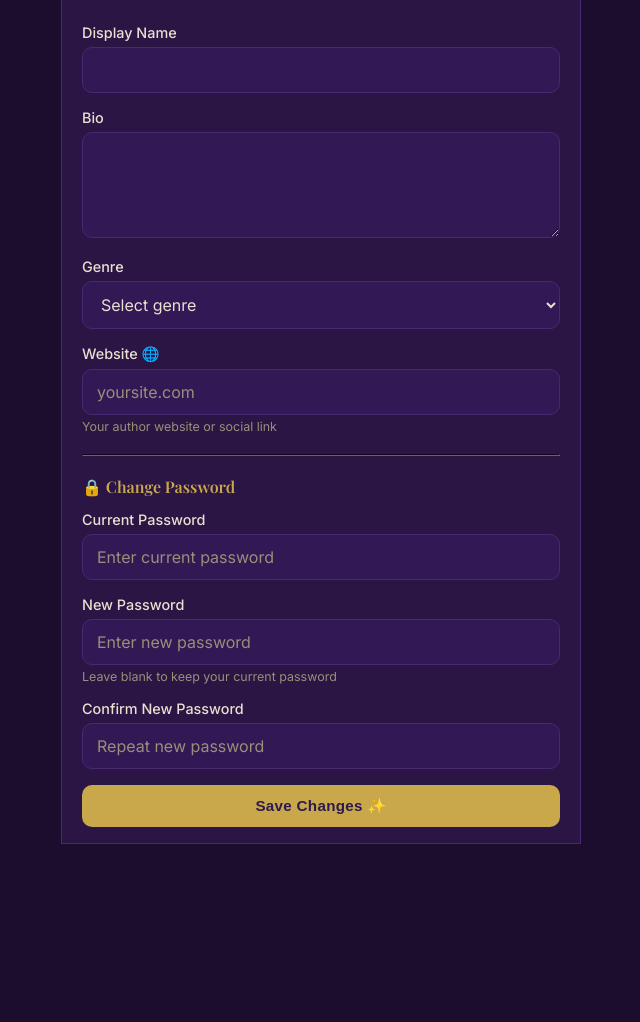
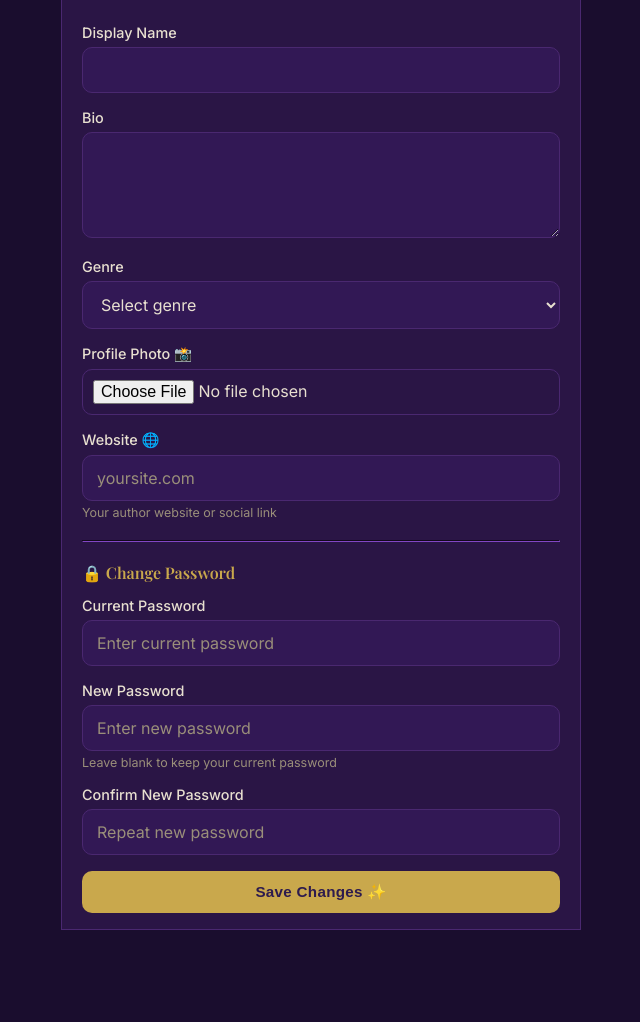
Before and after one commit to aj347102-netizen/The-Author-Lounge, a Flask app: page /profile/edit in a window 1280 px wide. Shown: the part 81-1103 px from the top of the page, without its empty margins (291-931 px from the left). Before the commit the page ends 925 px from the top, so only its background shows below. Run offline with Flask 3, Linux system fonts and the light colour scheme; the visitor is signed in with stand-in values (Sample User, id 1); data that the repository does not hold is empty.

Commit message:
Update edit_profile.html

```diff
--- a/author_community/templates/edit_profile.html
+++ b/author_community/templates/edit_profile.html
@@ -29,6 +29,36 @@
       </select>
     </div>
 
+    <!-- PHOTO SECTION -->
+    <div class="form-group">
+      <label>Profile Photo 📸</label>
+      {% if user['avatar_url'] %}
+      <img src="{{ user['avatar_url'] }}" id="preview" style="width:80px;height:80px;border-radius:50%;object-fit:cover;border:3px solid #C9A84C;display:block;margin-bottom:12px;">
+      {% else %}
+      <img id="preview" style="width:80px;height:80px;border-radius:50%;object-fit:cover;border:3px solid #C9A84C;display:none;margin-bottom:12px;">
+      {% endif %}
+
+      <!-- Mobile photo picker -->
+      <div id="mobile-picker" style="display:none;">
+        <div style="display:flex;gap:10px;margin-bottom:10px;">
+          <label for="photo-library" style="flex:1;padding:14px 8px;background:#3A2260;color:#C9A84C;border:2px solid #C9A84C;border-radius:10px;font-size:.9rem;font-weight:600;cursor:pointer;text-align:center;display:block;">
+            🖼️ Photo Library
+            <input type="file" name="avatar_file" id="photo-library" accept="image/*" style="display:none;">
+          </label>
+          <label for="take-photo" style="flex:1;padding:14px 8px;background:#3A2260;color:#C9A84C;border:2px solid #C9A84C;border-radius:10px;font-size:.9rem;font-weight:600;cursor:pointer;text-align:center;display:block;">
+            📷 Take Photo
+            <input type="file" name="avatar_file" id="take-photo" accept="image/*" capture="environment" style="display:none;">
+          </label>
+        </div>
+        <small id="file-name" style="color:#9A7ABB;display:block;text-align:center;">No photo selected</small>
+      </div>
+
+      <!-- Desktop photo picker -->
+      <div id="desktop-picker">
+        <input type="file" name="avatar_file" id="desktop-file" accept="image/*" style="width:100%;padding:10px;background:#2A1545;color:#E8E0D0;border:1.5px solid #4A2870;border-radius:10px;">
+      </div>
+    </div>
+
     <div class="form-group">
       <label>Website 🌐</label>
       <input type="text" name="website" value="{{ user['website'] or '' }}" placeholder="yoursite.com">
@@ -57,4 +87,32 @@
     <button type="submit" class="btn-primary btn-full">Save Changes ✨</button>
   </form>
 </div>
+
+<script>
+// Detect if user is on a phone
+var isMobile = /iPhone|iPad|iPod|Android/i.test(navigator.userAgent);
+if (isMobile) {
+  document.getElementById('mobile-picker').style.display = 'block';
+  document.getElementById('desktop-picker').style.display = 'none';
+}
+
+// Show preview when photo selected
+function handleFileChange(input) {
+  var file = input.files[0];
+  if (file) {
+    document.getElementById('file-name').textContent = '✅ ' + file.name;
+    var reader = new FileReader();
+    reader.onload = function(e) {
+      var preview = document.getElementById('preview');
+      preview.src = e.target.result;
+      preview.style.display = 'block';
+    };
+    reader.readAsDataURL(file);
+  }
+}
+
+document.getElementById('photo-library').addEventListener('change', function() { handleFileChange(this); });
+document.getElementById('take-photo').addEventListener('change', function() { handleFileChange(this); });
+document.getElementById('desktop-file').addEventListener('change', function() { handleFileChange(this); });
+</script>
 {% endblock %}
```
